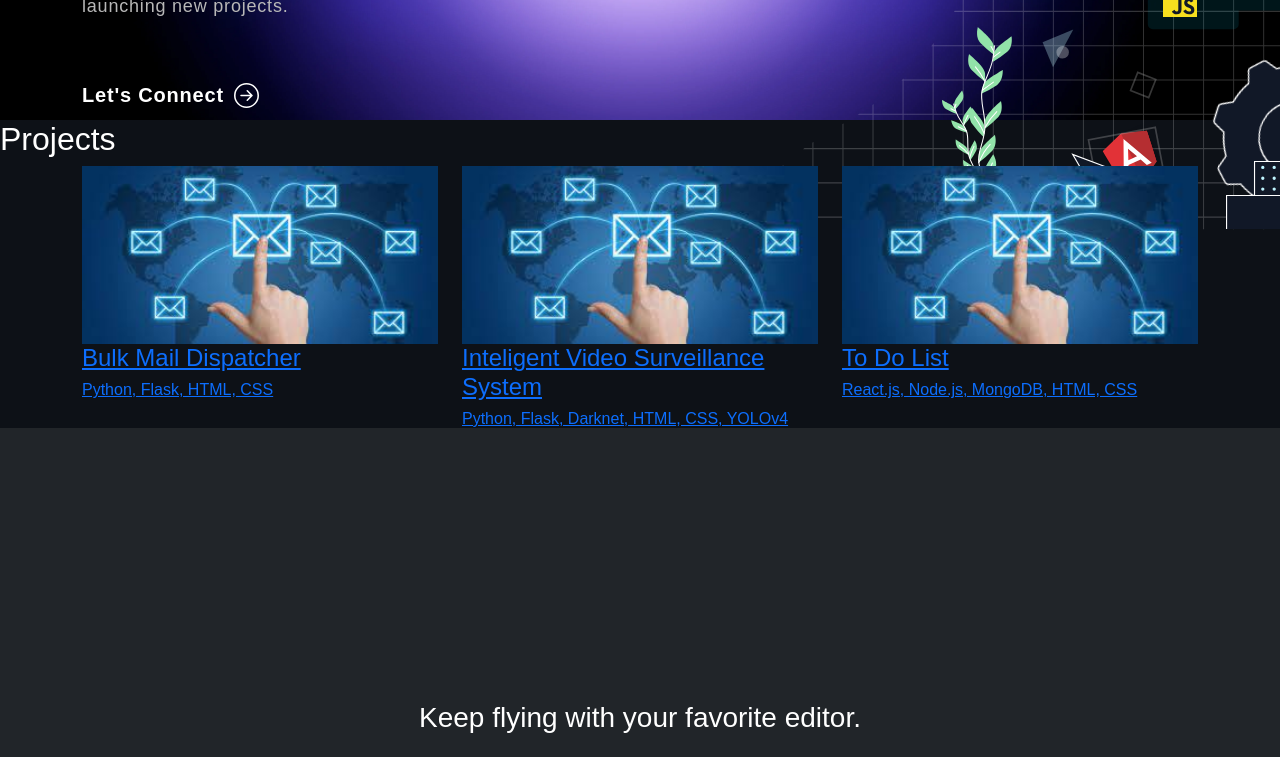
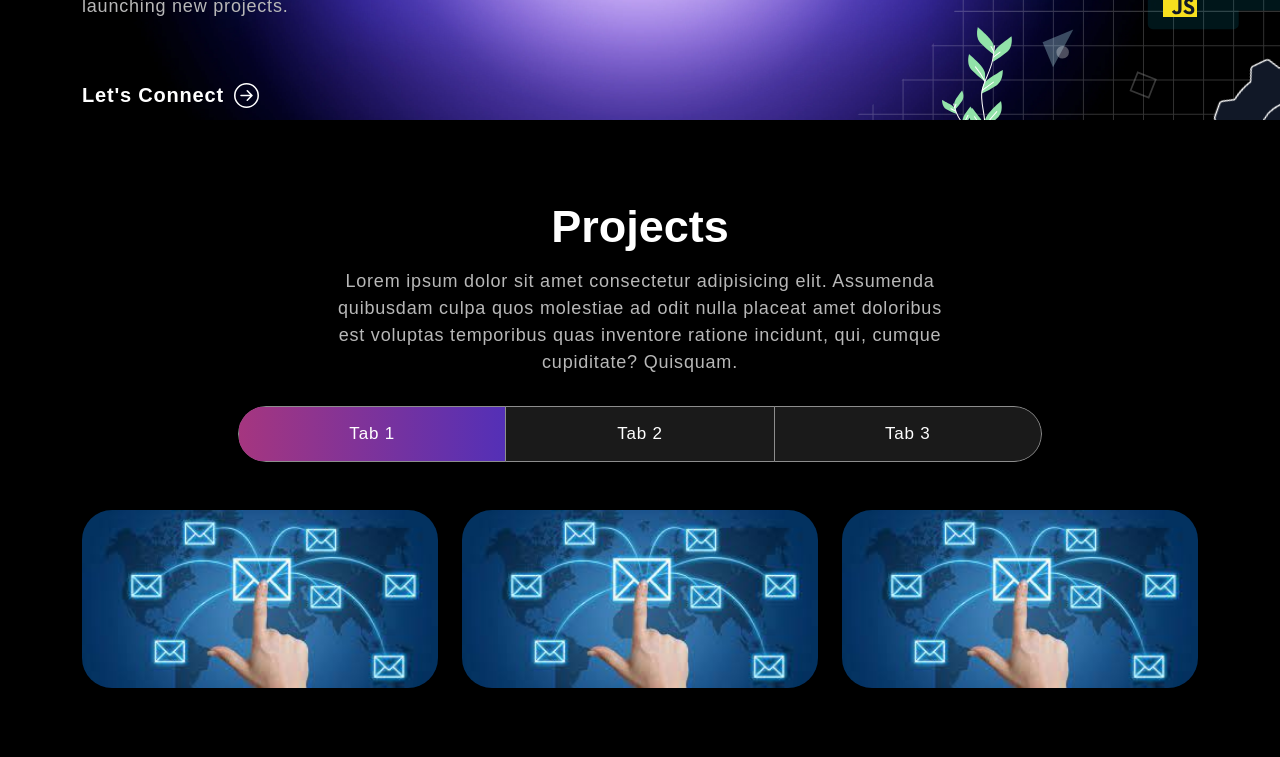
Before and after one commit to anubhavshail/Portfolio, a React (Create React App) app: page / in a window 1280 px wide. Shown: the part 680-1437 px from the top of the page. Built offline with nearby package versions, Linux system fonts and the light colour scheme.

Commit message:
Skills section changed

```diff
--- a/src/App.css
+++ b/src/App.css
@@ -384,3 +384,136 @@ h3 {
   border: 1px solid #fff;
   background-color: linear-gradient(135deg, #393F46 0%, #202328 50%) no-repeat;
 }
+
+/* Project css */
+
+.project {
+  padding: 80px 0;
+  position: relative;
+  background-color: black;
+}
+
+.project h2 {
+  font-size: 45px;
+  font-weight: 700;
+  text-align: center;
+}
+
+.project p {
+  color: #B8B8B8;
+  font-size: 18px;
+  letter-spacing: 0.8px;
+  line-height: 1.5em;
+  margin: 14px auto 30px auto;
+  text-align: center;
+  width: 56%
+}
+
+.project .nav.nav-pills {
+  width: 72%;
+  margin: 0 auto;
+  border-radius: 50px;
+  background-color: rgb(255 255 255 / 10% );
+  overflow: hidden;
+}
+
+.project .nav.nav-pills .nav-item {
+  width: 33.3333%;
+}
+
+.project .nav.nav-pills .nav-link {
+  background-color: transparent;
+  border-radius: 0;
+  padding: 17px 0;
+  color: #fff;
+  width: 100%;
+  font-size: 17px;
+  letter-spacing: 0.8px;
+  font-weight: 500;
+  position: relative;
+  transition: 0.3s ease-in-out;
+  text-align: center;
+  z-index: 0;
+}
+
+.project .nav.nav-pills .nav-link::before {
+  content: "";
+  position: absolute;
+  width: 0;
+  height: 100%;
+  background: linear-gradient(90.21deg, #AA367C -5.91%, #4A2FBD 111.58%);
+  top: 0;
+  left: 0;
+  z-index: -1;
+  transition: 0.3s ease-in-out;
+}
+.project .nav.nav-pills .nav-link.active::before {
+  width: 100% !important;
+}
+.project .nav.nav-pills .nav-link.active {
+  border: 1px solid rgba(255, 255, 255, 1);
+}
+.nav-link#projects-tabs-tab-first {
+border: 1px solid rgba(255, 255, 255, 0.5);
+border-radius: 55px 0px 0px 55px;
+}
+.nav-link#projects-tabs-tab-second {
+border-top: 1px solid rgba(255, 255, 255, 0.5);
+border-bottom: 1px solid rgba(255, 255, 255, 0.5);
+}
+.nav-link#projects-tabs-tab-third {
+border: 1px solid rgba(255, 255, 255, 0.5);
+border-radius: 0 55px 55px 0;
+}
+.proj-imgbx {
+position: relative;
+border-radius: 30px;
+overflow: hidden;
+margin-bottom: 24px;
+}
+.proj-imgbx::before {
+content: "";
+background: linear-gradient(90.21deg, #AA367C -5.91%, #4A2FBD 111.58%);
+opacity: 0.85;
+position: absolute;
+width: 100%;
+height: 0;
+transition: 0.4s ease-in-out;
+}
+.proj-imgbx:hover::before {
+height: 100%;
+}
+.proj-txtx {
+position: absolute;
+text-align: center;
+top: 65%;
+left: 50%;
+transform: translate(-50%, -50%);
+transition: 0.5s ease-in-out;
+opacity: 0;
+width: 100%;
+}
+.proj-imgbx:hover .proj-txtx {
+top: 50%;
+opacity: 1;
+}
+.proj-txtx h4 {
+font-size: 30px;
+font-weight: 700;
+letter-spacing: 0.8px;
+line-height: 1.1em;
+}
+.proj-txtx span {
+font-style: italic;
+font-weight: 400;
+font-size: 15px;
+letter-spacing: 0.8px;
+}
+.background-image-right {
+top: 20%;
+position: absolute;
+bottom: 0;
+width: 35%;
+right: 0;
+z-index: -4;
+}
--- a/src/components/ProjectCard.jsx
+++ b/src/components/ProjectCard.jsx
@@ -1,21 +1,15 @@
 import { Col } from 'react-bootstrap';
 
-function ProjectCard({ title, description, imgUrl, gitUrl}) {
+export const ProjectCard = ({ title, description, imgUrl}) => {
   return (
     <Col size={12} sm={6} md={4}>
-        <a href={gitUrl} target='_blank' rel='noopener noreferrer'>
-            <div className='project_img'>
-                <img src={imgUrl} alt='project img' />
-                <div className='proj_txt'>
-                    <h4>{title}</h4>
-                    <span>
-                    {description}
-                    </span>
-                </div>
-            </div>
-        </a>
+      <div className='proj-imgbx'>
+        <img src={imgUrl} alt="" />
+        <div className='proj-txtx'>
+          <h4>{title}</h4>
+          <span>{description}</span>
+        </div>
+      </div>
     </Col>
-  );
+  )
 }
-
-export default ProjectCard;
--- a/src/components/Projects.jsx
+++ b/src/components/Projects.jsx
@@ -1,6 +1,9 @@
-import { Container, Row } from "react-bootstrap"
-import ProjectCard from "./ProjectCard"
+import { Container, Row, Col, Tab, Nav } from "react-bootstrap"
+import { ProjectCard } from "./ProjectCard"
 import img1 from "../assets/img/mail.jpg"
+import colorSharp2 from "../assets/img/color-sharp2.png"
+//import 'animate.css';
+import TrackVisibility from "react-on-screen";
 
 export const Projects = () => {
 
@@ -23,20 +26,57 @@ export const Projects = () => {
             imgUrl: img1,
             gitUrl: "g3"
         }
-    ]
+    ];
 
     return (
         <section className="project" id="projects">
-            <h2>Projects</h2>
             <Container>
                 <Row>
-                    {projects.map((project, index) => {
-                        return (
-                            <ProjectCard key={index} {...project}/>
-                        )
-                    })}
+                    <Col size={12}>
+                        <TrackVisibility>
+                            {({isVisible}) =>
+                            <div className={isVisible ? "animate__animated animate__fadeIn" : ""}>
+                                <h2>Projects</h2>
+                                <p>Lorem ipsum dolor sit amet consectetur adipisicing elit. Assumenda quibusdam culpa quos molestiae ad odit nulla placeat amet doloribus est voluptas temporibus quas inventore ratione incidunt, qui, cumque cupiditate? Quisquam.</p>
+                                <Tab.Container id="projects-tabs" defaultActiveKey="first">
+                                    <Nav variant="pills" className="nav-pills mb-5 justify-content-center align-items-center" id="pills-tab">
+                                        <Nav.Item>
+                                            <Nav.Link eventKey="first">Tab 1</Nav.Link>
+                                        </Nav.Item>
+                                        <Nav.Item>
+                                            <Nav.Link eventKey="second">Tab 2</Nav.Link>
+                                        </Nav.Item>
+                                        <Nav.Item>
+                                            <Nav.Link eventKey="third">Tab 3</Nav.Link>
+                                        </Nav.Item>
+                                    </Nav>
+                                    <Tab.Content id="slideInUp" className={isVisible ? "animate__animated animate__slideInUp" : "" }>
+                                        <Tab.Pane eventKey="first">
+                                            <Row>
+                                                {
+                                                    projects.map((project, index) => {
+                                                        return (
+                                                            <ProjectCard key={index} {...project} />
+                                                        )
+                                                    })
+                                                }
+                                            </Row>
+                                        </Tab.Pane>
+                                        <Tab.Pane eventKey="section">
+                                            <p>Lorem ipsum dolor sit, amet consectetur adipisicing elit. Facilis debitis quos quisquam voluptates excepturi tempore doloribus mollitia nostrum molestias! Aut repudiandae error sint quam cumque iste dicta vitae impedit perspiciatis!</p>
+                                        </Tab.Pane>
+                                        <Tab.Pane eventKey="third">
+                                            <p>Lorem ipsum dolor sit amet consectetur adipisicing elit. Harum quas quam necessitatibus et exercitationem assumenda quasi? Ipsum eveniet eos vero quae ipsam dolorum quidem placeat, amet non illum cum officia.</p>
+                                        </Tab.Pane>
+                                    </Tab.Content>
+                                </Tab.Container>
+                            </div>
+                            }
+                        </TrackVisibility>
+                    </Col>
                 </Row>
             </Container>
+            <img className="background-image-right" src={colorSharp2} alt="" />
         </section>
     )
 }
```
Also changed, not shown: src/assets/img/color-sharp2.png (added).
